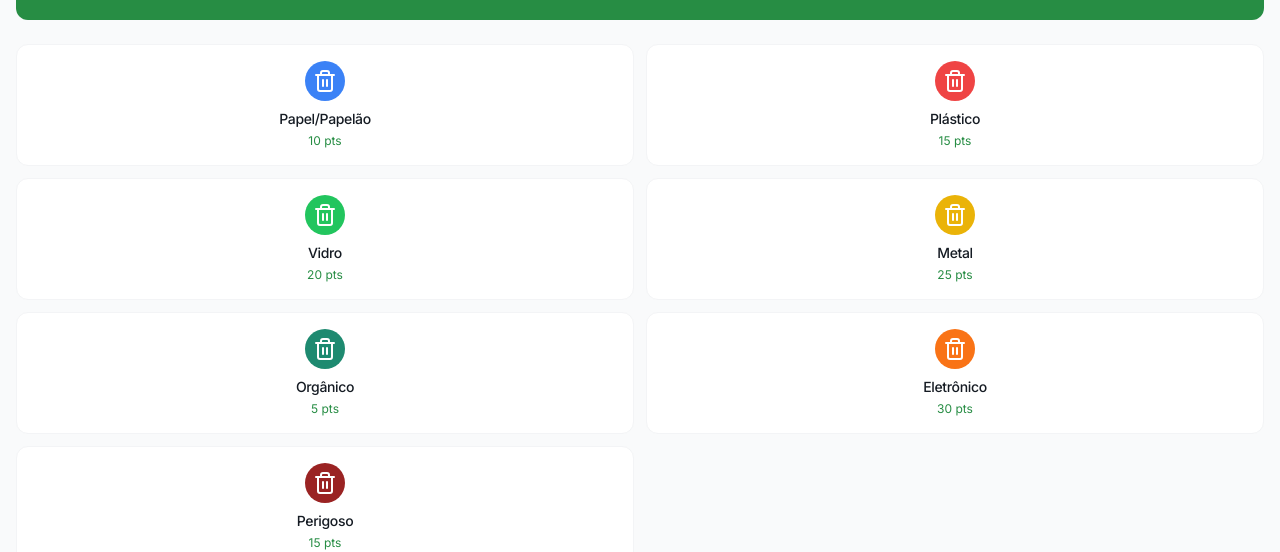
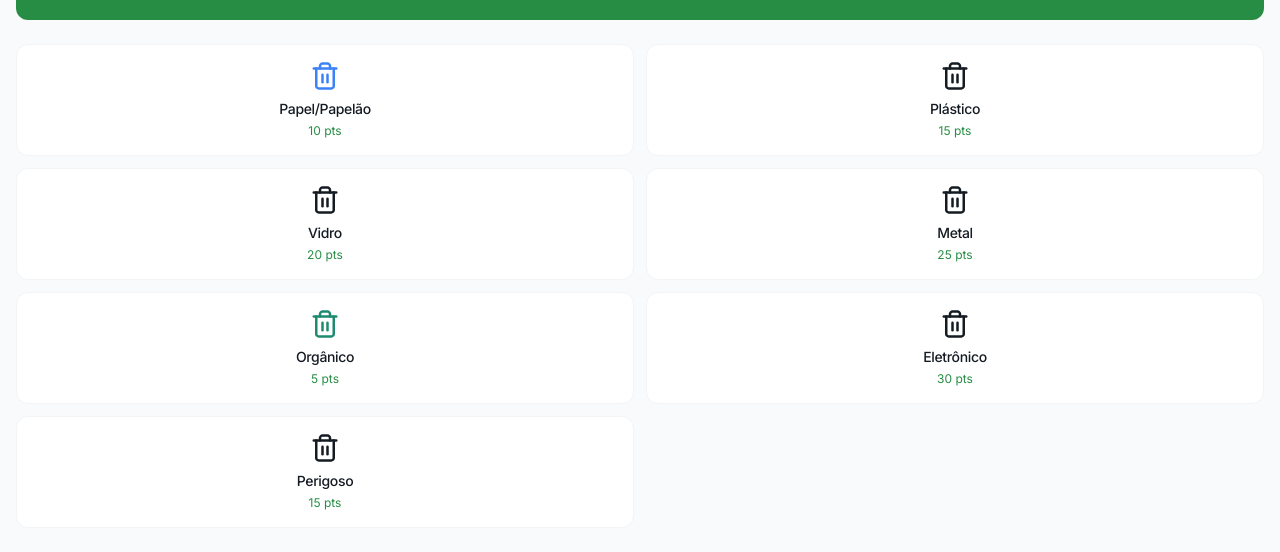
Before and after one commit to Alex0812-05/eco-sorocaba-connect, a React (Vite) app: page /descarte in a window 1280 px wide. Shown: the part 164-716 px from the top of the page. Built offline with nearby package versions, Linux system fonts and the light colour scheme; no server answers; the database is empty.

Commit message:
Remove icon background
Remove the square background from the trash icon in DescarteResiduo.tsx.

```diff
--- a/src/pages/DescarteResiduo.tsx
+++ b/src/pages/DescarteResiduo.tsx
@@ -1,4 +1,3 @@
-
 import { useState, useEffect } from "react";
 import EcoHeader from "@/components/EcoHeader";
 import NavBar from "@/components/NavBar";
@@ -220,8 +219,9 @@ const DescarteResiduo = () => {
               }`}
               onClick={() => setSelectedType(type.id)}
             >
-              <div className={`${type.color} rounded-full p-2 flex items-center justify-center mb-2`}>
-                {type.icon}
+              {/* Aqui removemos o fundo quadrado e mantemos apenas o ícone com a cor apropriada */}
+              <div className={`text-${type.color.substring(3)} mb-2`}>
+                <Trash2 size={30} />
               </div>
               <h3 className="font-medium text-sm">{type.name}</h3>
               <p className="text-xs text-primary mt-1">{type.points} pts</p>
```
